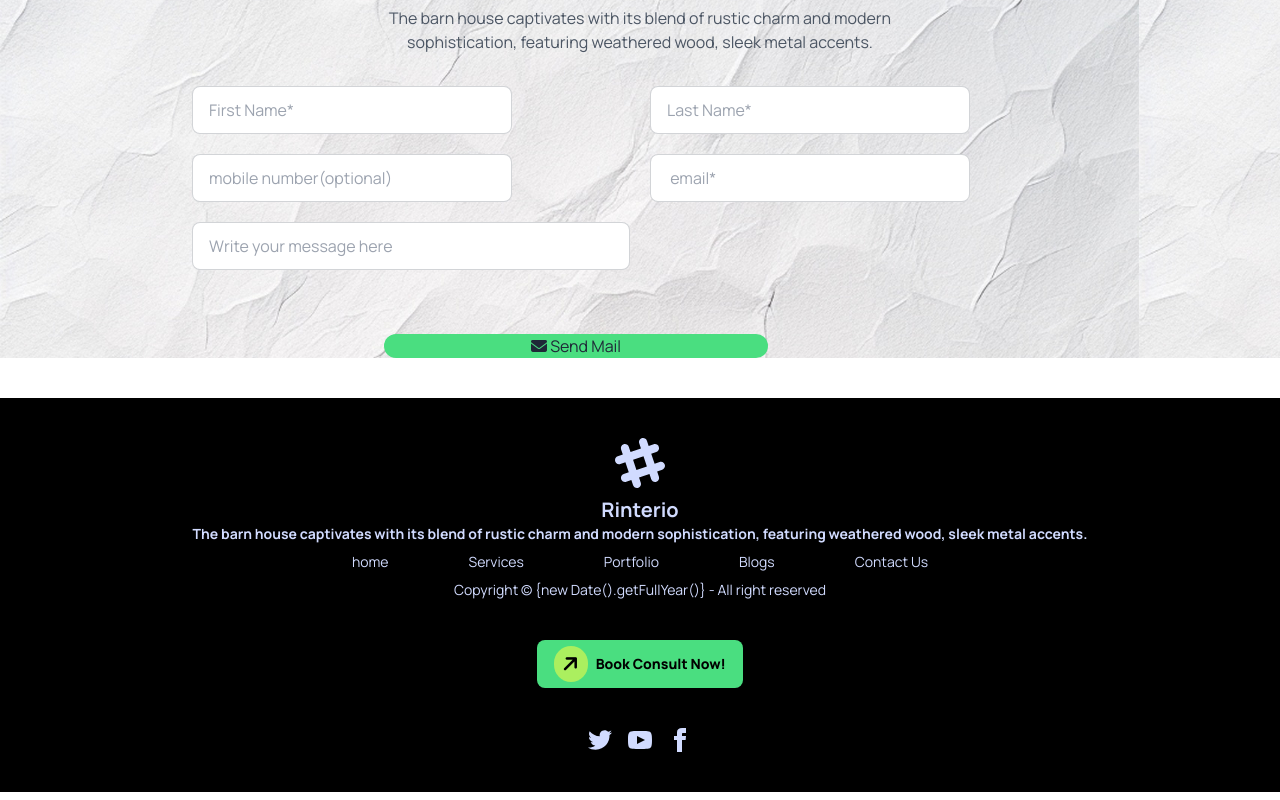
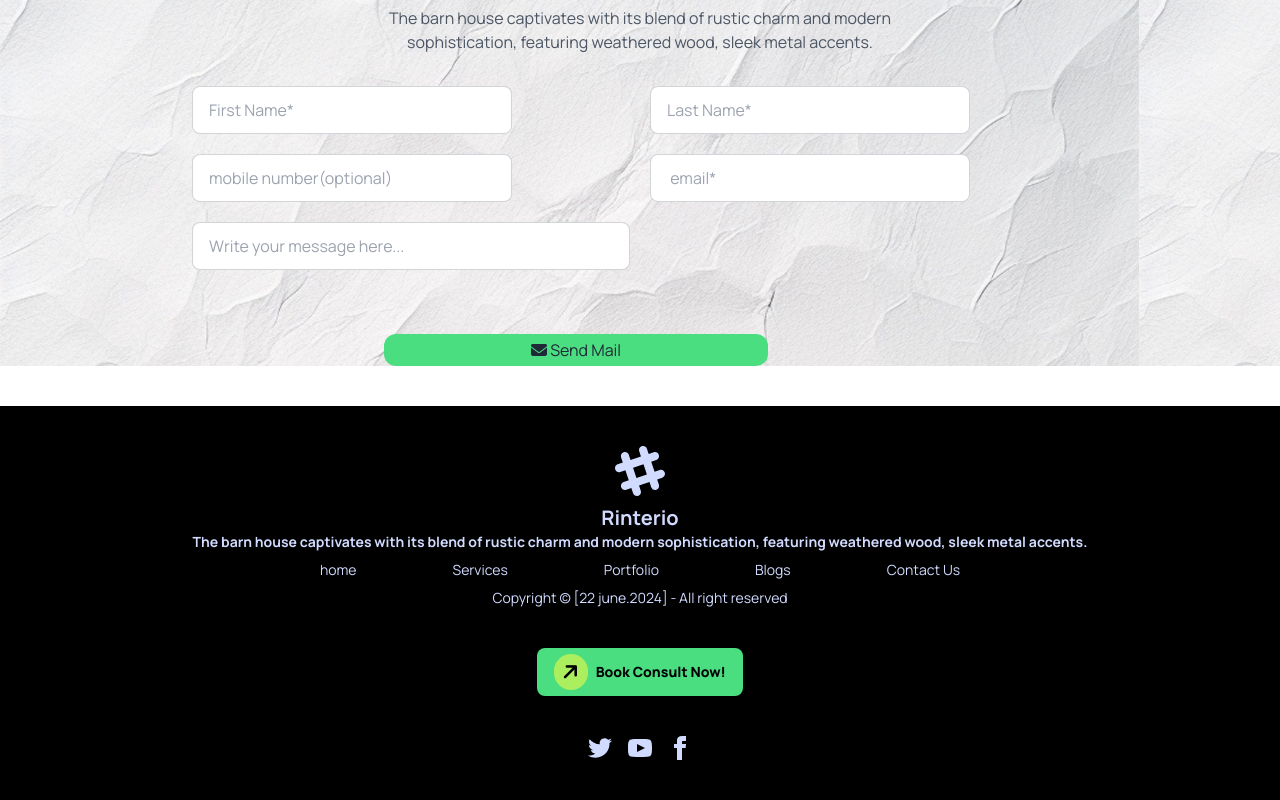
Before and after one commit to royangon/my-third-assignment, a plain HTML site: page index.html in a window 1280 px wide. Shown: the part 3131-3931 px from the top of the page. Drawn offline with nearby package versions, Linux system fonts and the light colour scheme.

Commit message:
done done done

```diff
--- a/index.html
+++ b/index.html
@@ -379,12 +379,12 @@
                 <input type="text" placeholder="Last Name*" class="input input-bordered w-full max-w-xs" />
                 <input type="text" placeholder="mobile number(optional)" class="input input-bordered w-full max-w-xs" />
                 <input type="text" placeholder=" email*" class="input input-bordered w-full max-w-xs" />
-                <div class=""><input type="" placeholder="Write your message here"
+                <div class=""><input type="" placeholder="Write your message here..."
                         class="input input-bordered w-full max-w-200" /></div>
 
 
             </div>
-            <div class="w-96 bg-green-400 flex justify-center ml-96 mt-16  rounded-xl mb-10 ">
+            <div class="w-96 bg-green-400 flex justify-center ml-96 mt-16 py-1  rounded-xl mb-10 ">
                 <button>
                     <i class="fa-solid fa-envelope"></i>
                     Send Mail
@@ -416,15 +416,15 @@
                 wood, sleek metal accents.
             </p>
             <div class="flex gap-20">
-                <button>home</button>
-                <button>Services</button>
-                <button>Portfolio</button>
-                <button>Blogs</button>
-                <button>Contact Us</button>
+                <button class="hover:bg-green-400 rounded-xl px-2">home</button>
+                <button class="hover:bg-green-400 rounded-xl px-2">Services</button>
+                <button class="hover:bg-green-400 rounded-xl px-2">Portfolio</button>
+                <button class="hover:bg-green-400 rounded-xl px-2">Blogs</button>
+                <button class="hover:bg-green-400 rounded-xl px-2">Contact Us</button>
             </div>
 
 
-            <p>Copyright © {new Date().getFullYear()} - All right reserved</p>
+            <p>Copyright © [22 june.2024] - All right reserved</p>
 
         </aside>
         <a class="btn btn-ghost text-1xl font-[800] flex text-black bg-green-400">
```
Lines whose indentation alone changed are shown as unchanged.
